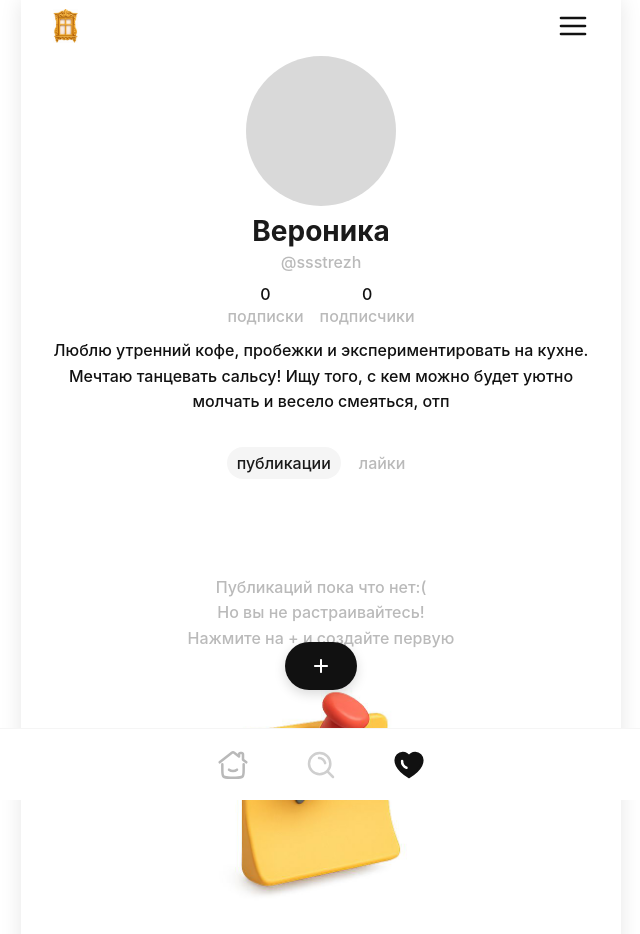
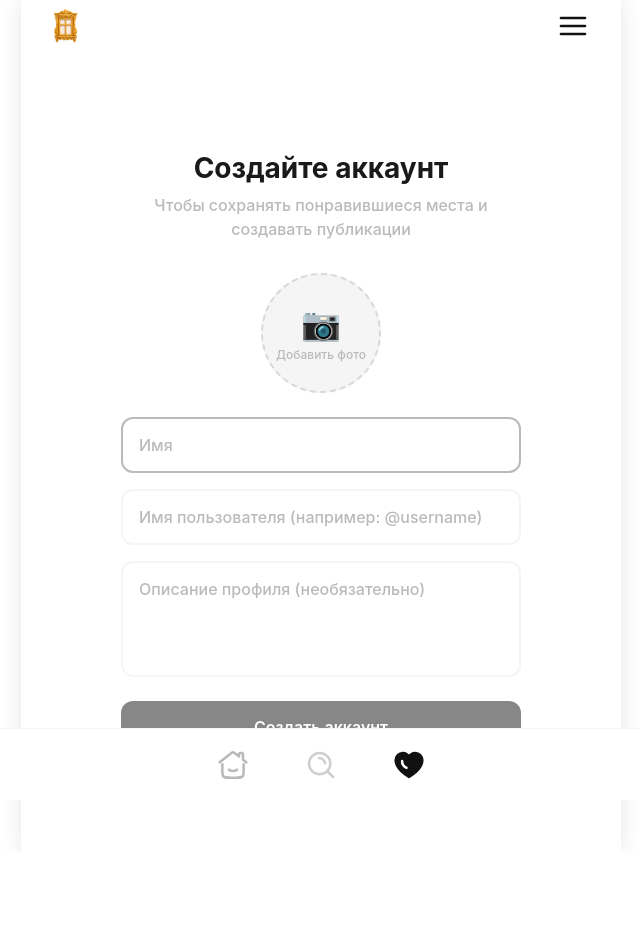
Before and after one commit to seventheeaven/Irkutsk, a React (Vite) app: page /my-collections in a window 1280 px wide. Shown: the top 934 px of the page, without its empty margins (319-959 px from the left). After the commit the page ends 852 px from the top, so only its background shows below. Built offline with nearby package versions, Linux system fonts and the light colour scheme; no server answers; a web font is replaced by a local one.

Commit message:
Add account creation: users can now create their profile when first visiting My Collections page

```diff
--- a/src/pages/MyCollectionsPage.css
+++ b/src/pages/MyCollectionsPage.css
@@ -614,3 +614,165 @@
   text-overflow: ellipsis;
   font-family: 'SF Pro Rounded', -apple-system, BlinkMacSystemFont, system-ui, sans-serif;
 }
+
+/* Стили для формы создания аккаунта */
+.my-collections-page__create-account {
+  min-height: 100vh;
+  display: flex;
+  align-items: center;
+  justify-content: center;
+  padding: 20px 16px;
+  box-sizing: border-box;
+}
+
+.my-collections-page__create-account-content {
+  width: 100%;
+  max-width: 400px;
+}
+
+.my-collections-page__create-account-title {
+  font-size: 28px;
+  font-weight: 700;
+  color: #1a1a1a;
+  margin: 0 0 8px 0;
+  text-align: center;
+  font-family: 'SF Pro Rounded', -apple-system, BlinkMacSystemFont, system-ui, sans-serif;
+}
+
+.my-collections-page__create-account-subtitle {
+  font-size: 16px;
+  font-weight: 500;
+  color: #BABABA;
+  margin: 0 0 32px 0;
+  text-align: center;
+  line-height: 1.5;
+  font-family: 'SF Pro Rounded', -apple-system, BlinkMacSystemFont, system-ui, sans-serif;
+}
+
+.my-collections-page__create-account-form {
+  display: flex;
+  flex-direction: column;
+  gap: 16px;
+}
+
+.my-collections-page__create-account-avatar-section {
+  display: flex;
+  justify-content: center;
+  margin-bottom: 8px;
+}
+
+.my-collections-page__create-account-avatar-placeholder {
+  width: 120px;
+  height: 120px;
+  border-radius: 50%;
+  background: #F5F5F5;
+  border: 2px dashed #D9D9D9;
+  display: flex;
+  flex-direction: column;
+  align-items: center;
+  justify-content: center;
+  cursor: pointer;
+  transition: background-color 0.2s ease;
+}
+
+.my-collections-page__create-account-avatar-placeholder:active {
+  background: #E0E0E0;
+}
+
+.my-collections-page__create-account-avatar-icon {
+  font-size: 32px;
+  margin-bottom: 4px;
+}
+
+.my-collections-page__create-account-avatar-text {
+  font-size: 12px;
+  font-weight: 500;
+  color: #BABABA;
+  font-family: 'SF Pro Rounded', -apple-system, BlinkMacSystemFont, system-ui, sans-serif;
+}
+
+.my-collections-page__create-account-avatar-preview {
+  position: relative;
+  width: 120px;
+  height: 120px;
+  border-radius: 50%;
+  overflow: hidden;
+}
+
+.my-collections-page__create-account-avatar-preview img {
+  width: 100%;
+  height: 100%;
+  object-fit: cover;
+}
+
+.my-collections-page__create-account-avatar-remove {
+  position: absolute;
+  top: 4px;
+  right: 4px;
+  background: rgba(0, 0, 0, 0.6);
+  border: none;
+  color: #ffffff;
+  font-size: 14px;
+  width: 24px;
+  height: 24px;
+  border-radius: 50%;
+  cursor: pointer;
+  display: flex;
+  align-items: center;
+  justify-content: center;
+  transition: background-color 0.2s ease;
+}
+
+.my-collections-page__create-account-avatar-remove:active {
+  background: rgba(0, 0, 0, 0.8);
+}
+
+.my-collections-page__create-account-input,
+.my-collections-page__create-account-textarea {
+  width: 100%;
+  padding: 16px;
+  border: 2px solid #F5F5F5;
+  border-radius: 12px;
+  font-size: 16px;
+  font-weight: 500;
+  color: #1a1a1a;
+  background: #ffffff;
+  font-family: 'SF Pro Rounded', -apple-system, BlinkMacSystemFont, system-ui, sans-serif;
+  box-sizing: border-box;
+  resize: none;
+}
+
+.my-collections-page__create-account-input:focus,
+.my-collections-page__create-account-textarea:focus {
+  outline: none;
+  border-color: #BABABA;
+}
+
+.my-collections-page__create-account-input::placeholder,
+.my-collections-page__create-account-textarea::placeholder {
+  color: #BABABA;
+}
+
+.my-collections-page__create-account-submit {
+  width: 100%;
+  padding: 16px;
+  background: #111111;
+  border: none;
+  border-radius: 12px;
+  font-size: 16px;
+  font-weight: 600;
+  color: #ffffff;
+  cursor: pointer;
+  font-family: 'SF Pro Rounded', -apple-system, BlinkMacSystemFont, system-ui, sans-serif;
+  transition: opacity 0.2s ease;
+  margin-top: 8px;
+}
+
+.my-collections-page__create-account-submit:active {
+  opacity: 0.8;
+}
+
+.my-collections-page__create-account-submit:disabled {
+  opacity: 0.5;
+  cursor: not-allowed;
+}
--- a/src/pages/MyCollectionsPage.tsx
+++ b/src/pages/MyCollectionsPage.tsx
@@ -19,7 +19,21 @@ interface LikedItem {
   address?: string;
 }
 
+interface UserProfile {
+  name: string;
+  username: string;
+  description: string;
+  avatar?: string;
+}
+
 export const MyCollectionsPage = () => {
+  const [hasProfile, setHasProfile] = useState<boolean>(false);
+  const [profile, setProfile] = useState<UserProfile | null>(null);
+  const [accountName, setAccountName] = useState('');
+  const [accountUsername, setAccountUsername] = useState('');
+  const [accountDescription, setAccountDescription] = useState('');
+  const [accountAvatar, setAccountAvatar] = useState<string | null>(null);
+  const avatarInputRef = useRef<HTMLInputElement>(null);
   const [activeTab, setActiveTab] = useState('collections');
   const [collections, setCollections] = useState<Collection[]>([]);
   const [isTabbarVisible, setIsTabbarVisible] = useState(true);
@@ -30,6 +44,23 @@ export const MyCollectionsPage = () => {
   const fileInputRef = useRef<HTMLInputElement>(null);
   const lastScrollYRef = useRef(0);
   const isInitialLoadRef = useRef(true);
+
+  // Загружаем профиль из localStorage
+  useEffect(() => {
+    const savedProfile = localStorage.getItem('userProfile');
+    if (savedProfile) {
+      try {
+        const profileData: UserProfile = JSON.parse(savedProfile);
+        setProfile(profileData);
+        setHasProfile(true);
+      } catch (error) {
+        console.error('Error loading profile:', error);
+        setHasProfile(false);
+      }
+    } else {
+      setHasProfile(false);
+    }
+  }, []);
 
   useEffect(() => {
     let ticking = false;
@@ -126,11 +157,12 @@ export const MyCollectionsPage = () => {
     }
   }, [collections.length, likedItems.length]);
 
-  const fullDescription = 'Люблю утренний кофе, пробежки и экспериментировать на кухне. Мечтаю танцевать сальсу! Ищу того, с кем можно будет уютно молчать и весело смеяться, отправляться в спонтанные поездки и открывать новые книги';
   const maxLength = 150;
-  const truncatedDescription = fullDescription.length > maxLength
-    ? fullDescription.substring(0, maxLength)
-    : fullDescription;
+  const truncatedDescription = profile?.description
+    ? (profile.description.length > maxLength
+        ? profile.description.substring(0, maxLength)
+        : profile.description)
+    : '';
 
 
   const handleOpenModal = () => {
@@ -167,15 +199,137 @@ export const MyCollectionsPage = () => {
     }
   };
 
+  const handleCloseCreateAccountModal = () => {
+    setAccountName('');
+    setAccountUsername('');
+    setAccountDescription('');
+    setAccountAvatar(null);
+  };
+
+  const handleAvatarSelect = (e: React.ChangeEvent<HTMLInputElement>) => {
+    const file = e.target.files?.[0];
+    if (file) {
+      const reader = new FileReader();
+      reader.onloadend = () => {
+        setAccountAvatar(reader.result as string);
+      };
+      reader.readAsDataURL(file);
+    }
+  };
+
+  const handleCreateAccount = () => {
+    if (accountName.trim() && accountUsername.trim()) {
+      const newProfile: UserProfile = {
+        name: accountName.trim(),
+        username: accountUsername.trim().startsWith('@')
+          ? accountUsername.trim()
+          : `@${accountUsername.trim()}`,
+        description: accountDescription.trim(),
+        avatar: accountAvatar || undefined
+      };
+
+      localStorage.setItem('userProfile', JSON.stringify(newProfile));
+      setProfile(newProfile);
+      setHasProfile(true);
+      handleCloseCreateAccountModal();
+    }
+  };
+
+  // Если профиля нет, показываем форму создания аккаунта
+  if (!hasProfile) {
+    return (
+      <div className="my-collections-page">
+        <div className="my-collections-page__bottom-layer">
+          <Header />
+        </div>
+        <div className="my-collections-page__create-account">
+          <div className="my-collections-page__create-account-content">
+            <h2 className="my-collections-page__create-account-title">Создайте аккаунт</h2>
+            <p className="my-collections-page__create-account-subtitle">
+              Чтобы сохранять понравившиеся места и создавать публикации
+            </p>
+
+            <div className="my-collections-page__create-account-form">
+              <div className="my-collections-page__create-account-avatar-section">
+                {accountAvatar ? (
+                  <div className="my-collections-page__create-account-avatar-preview">
+                    <img src={accountAvatar} alt="Avatar" />
+                    <button
+                      className="my-collections-page__create-account-avatar-remove"
+                      onClick={() => setAccountAvatar(null)}
+                    >
+                      ✕
+                    </button>
+                  </div>
+                ) : (
+                  <div
+                    className="my-collections-page__create-account-avatar-placeholder"
+                    onClick={() => avatarInputRef.current?.click()}
+                  >
+                    <span className="my-collections-page__create-account-avatar-icon">📷</span>
+                    <span className="my-collections-page__create-account-avatar-text">Добавить фото</span>
+                  </div>
+                )}
+                <input
+                  ref={avatarInputRef}
+                  type="file"
+                  accept="image/*"
+                  onChange={handleAvatarSelect}
+                  style={{ display: 'none' }}
+                />
+              </div>
+
+              <input
+                type="text"
+                className="my-collections-page__create-account-input"
+                placeholder="Имя"
+                value={accountName}
+                onChange={(e) => setAccountName(e.target.value)}
+                autoFocus
+              />
+
+              <input
+                type="text"
+                className="my-collections-page__create-account-input"
+                placeholder="Имя пользователя (например: @username)"
+                value={accountUsername}
+                onChange={(e) => setAccountUsername(e.target.value)}
+              />
+
+              <textarea
+                className="my-collections-page__create-account-textarea"
+                placeholder="Описание профиля (необязательно)"
+                value={accountDescription}
+                onChange={(e) => setAccountDescription(e.target.value)}
+                rows={4}
+              />
+
+              <button
+                className="my-collections-page__create-account-submit"
+                onClick={handleCreateAccount}
+                disabled={!accountName.trim() || !accountUsername.trim()}
+              >
+                Создать аккаунт
+              </button>
+            </div>
+          </div>
+        </div>
+      </div>
+    );
+  }
+
   return (
     <div className="my-collections-page">
       <div className="my-collections-page__bottom-layer">
         <Header />
       </div>
       <div className="my-collections-page__profile">
-        <div className="my-collections-page__avatar"></div>
-        <h1 className="my-collections-page__name">Вероника</h1>
-        <p className="my-collections-page__username">@ssstrezh</p>
+        <div
+          className="my-collections-page__avatar"
+          style={profile?.avatar ? { backgroundImage: `url(${profile.avatar})`, backgroundSize: 'cover', backgroundPosition: 'center' } : {}}
+        ></div>
+        <h1 className="my-collections-page__name">{profile?.name || ''}</h1>
+        <p className="my-collections-page__username">{profile?.username || ''}</p>
         <div className="my-collections-page__stats">
           <div className="my-collections-page__stat">
             <div className="my-collections-page__stat-number">0</div>
```
